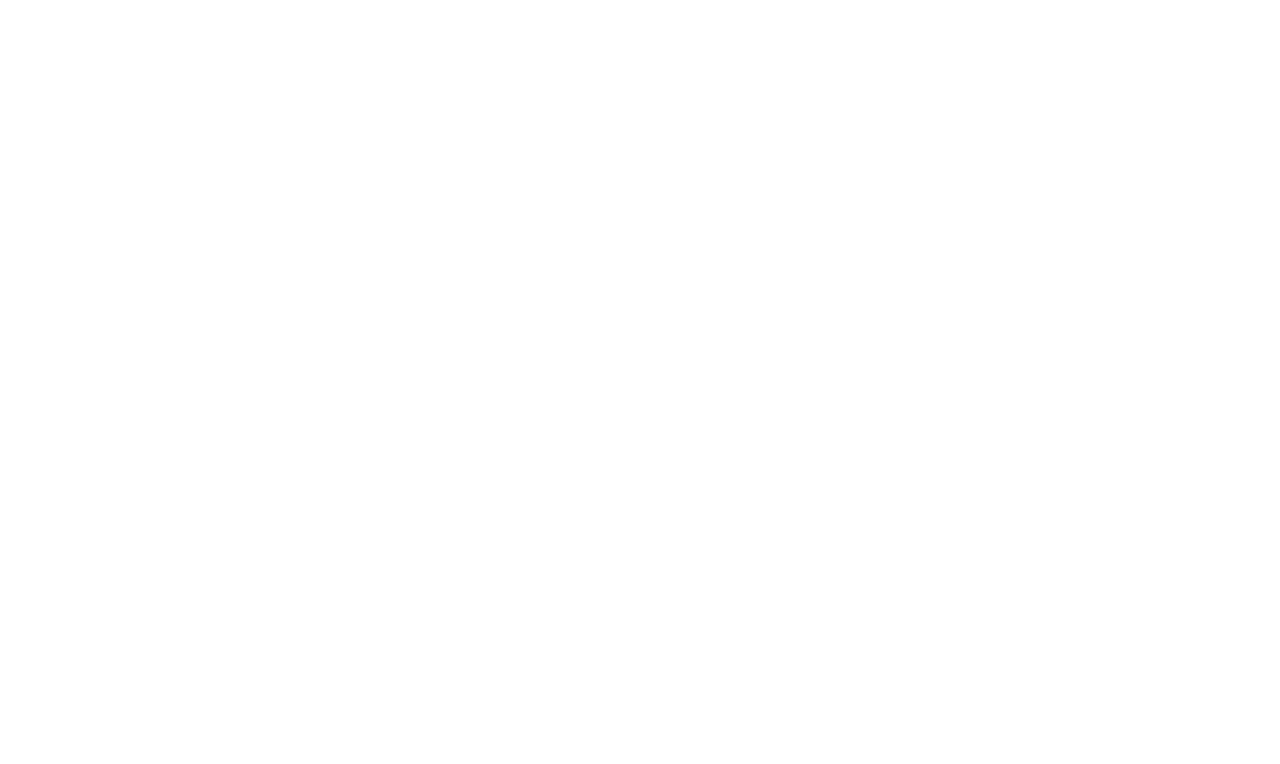
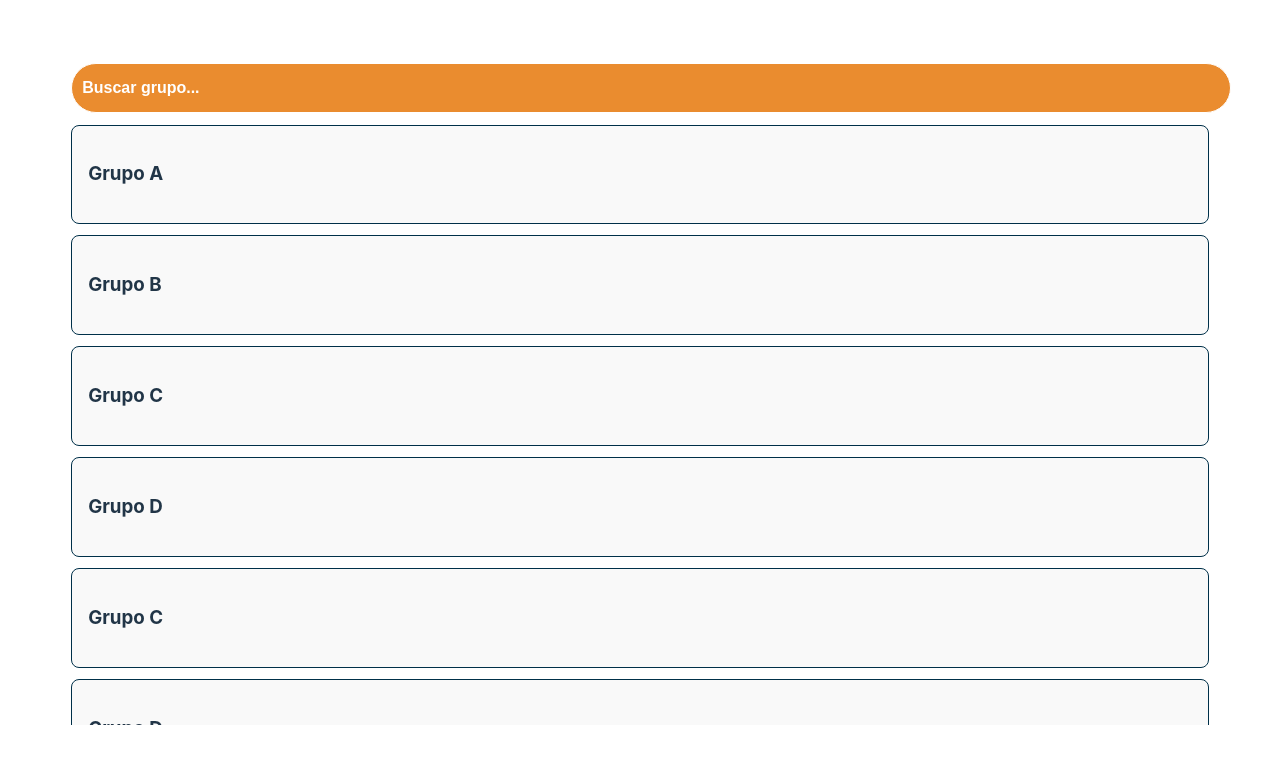
Before and after one commit to DafneValdivia/Frontend-DesarrolloSoftware, a React (Vite) app: page /yourgroups in a window 1280 px wide. Before the commit this address had no page. Shown: the top 764 px of the page. Built offline with nearby package versions, Linux system fonts and the light colour scheme.

Commit message:
tarjetas y search listo s/ conexión

```diff
--- a/src/Routing.jsx
+++ b/src/Routing.jsx
@@ -1,12 +1,14 @@
 import { Route, Routes } from 'react-router-dom';
 import App from './App';
 import TestComponents from './views/TestComponents';
+import YourGroups from './views/YourGroups';
 
 export default function Routing() {
     return (
         <Routes>
             <Route path="/" element={<App />} />
             <Route path="/groupcard" element={<TestComponents />} />
+            <Route path="/yourgroups" element={<YourGroups />} />
         </Routes>
     )
 }
--- a/src/components/GroupCard.css
+++ b/src/components/GroupCard.css
@@ -6,6 +6,11 @@
     cursor: pointer;
     background-color: #f9f9f9;
     margin-bottom: 1%;
+    box-sizing: border-box;
+}
+
+.group-card:hover {
+    background-color: #002f4926;
 }
 
 .group-name {
--- /dev/null
+++ b/src/views/YourGroups.css
@@ -0,0 +1,44 @@
+#groups-container {
+  display: flex;
+  flex-direction: column;
+  margin: 5% auto;
+  margin-top: 5%;
+  width: 90%;
+}
+
+#search-bar {
+  width: 100%;
+  height: 28px;
+  padding: 10px;
+  display: flex;
+  justify-content: center;
+  margin-bottom: 1%;
+  border: 1px solid #ffffff;
+  border-radius: 28px;
+  background-color: #ea8c2f;
+  color: white;
+  font-size: medium;
+  font-weight: bold;
+  outline: none;
+}
+
+#search-bar::placeholder {
+  color: white;
+  opacity: 1;
+  font-weight: bold;
+  font-size: medium;
+}
+
+#group-cards {
+  max-height: 75vh;
+  overflow-y: auto;
+  overflow-x: hidden;
+}
+
+#no-groups-message {
+  text-align: center;
+  margin-top: 5%;
+  display: flex;
+  justify-content: center;
+  align-items: center;
+}
--- /dev/null
+++ b/src/views/YourGroups.jsx
@@ -0,0 +1,52 @@
+import React, { useState } from "react";
+import GroupCard from "../components/GroupCard";
+import "./YourGroups.css";
+
+export default function YourGroups() {
+
+    const [searchTerm, setSearchTerm] = useState("");
+
+    const groupsData = [
+        { id: 1, groupName: "Grupo A" },
+        { id: 2, groupName: "Grupo B" },
+        { id: 3, groupName: "Grupo C" },
+        { id: 4, groupName: "Grupo D" },
+        { id: 5, groupName: "Grupo C" },
+        { id: 6, groupName: "Grupo D" },
+        { id: 7, groupName: "Grupo C" },
+        { id: 8, groupName: "Grupo D" }
+    ];
+
+    const filteredGroups = groupsData.filter(group =>
+        group.groupName.toLowerCase().includes(searchTerm.toLowerCase())
+    );
+
+    return (
+        <div>
+            <div id="groups-container">
+                <input
+                    id="search-bar"
+                    type="text"
+                    placeholder="Buscar grupo..."
+                    value={searchTerm}
+                    onChange={e => setSearchTerm(e.target.value)}
+                />
+                <div id="group-cards">
+                    {filteredGroups.length > 0 ? (
+                            filteredGroups.map(group => (
+                                <GroupCard
+                                    key={group.id}
+                                    groupName={group.groupName}
+                                    onClick={() => console.log(`Clicked on ${group.groupName}`)}
+                                />
+                            ))
+                        ) : (
+                            <div id="no-groups-message">
+                                <h2>No se encontraron grupos con ese nombre...</h2>
+                            </div>
+                        )}
+                </div>
+            </div>
+        </div>
+    )
+}
```
